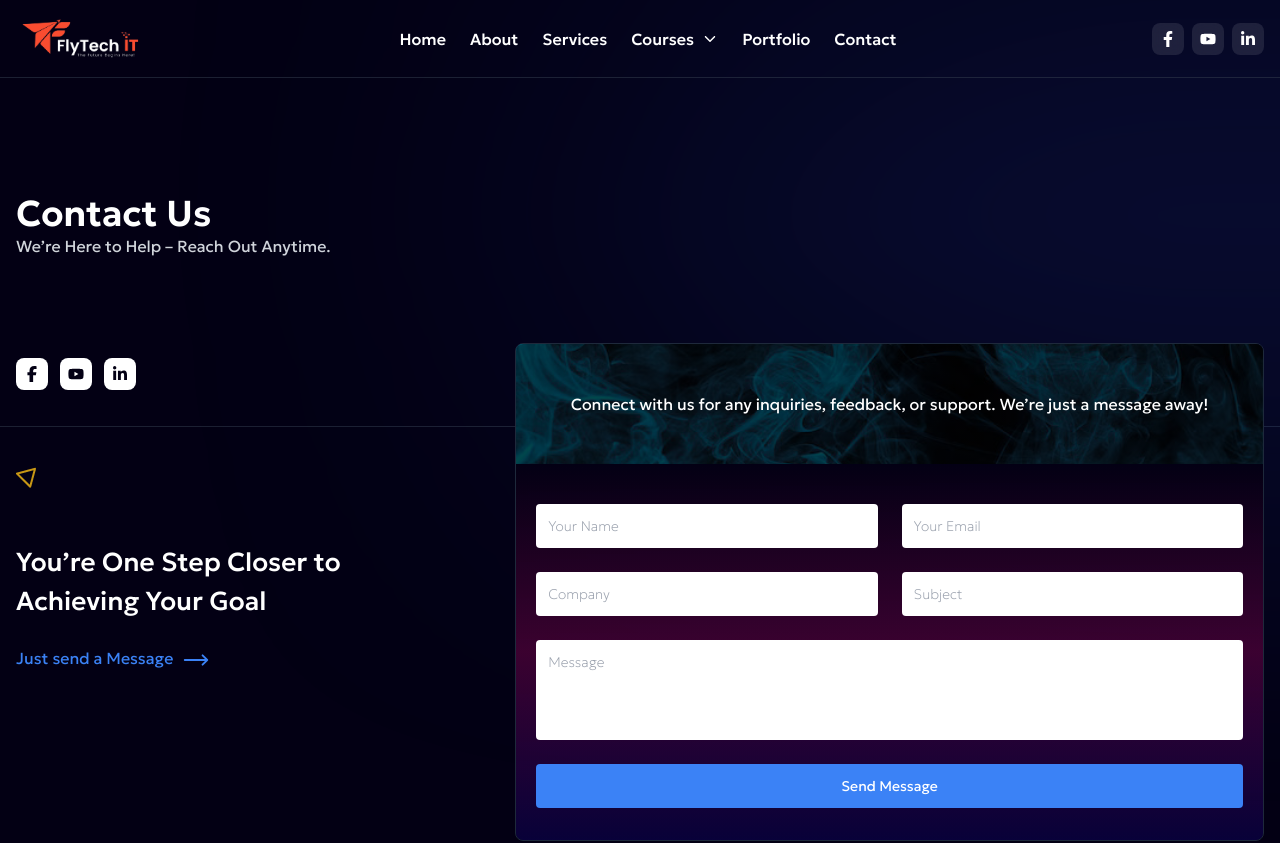
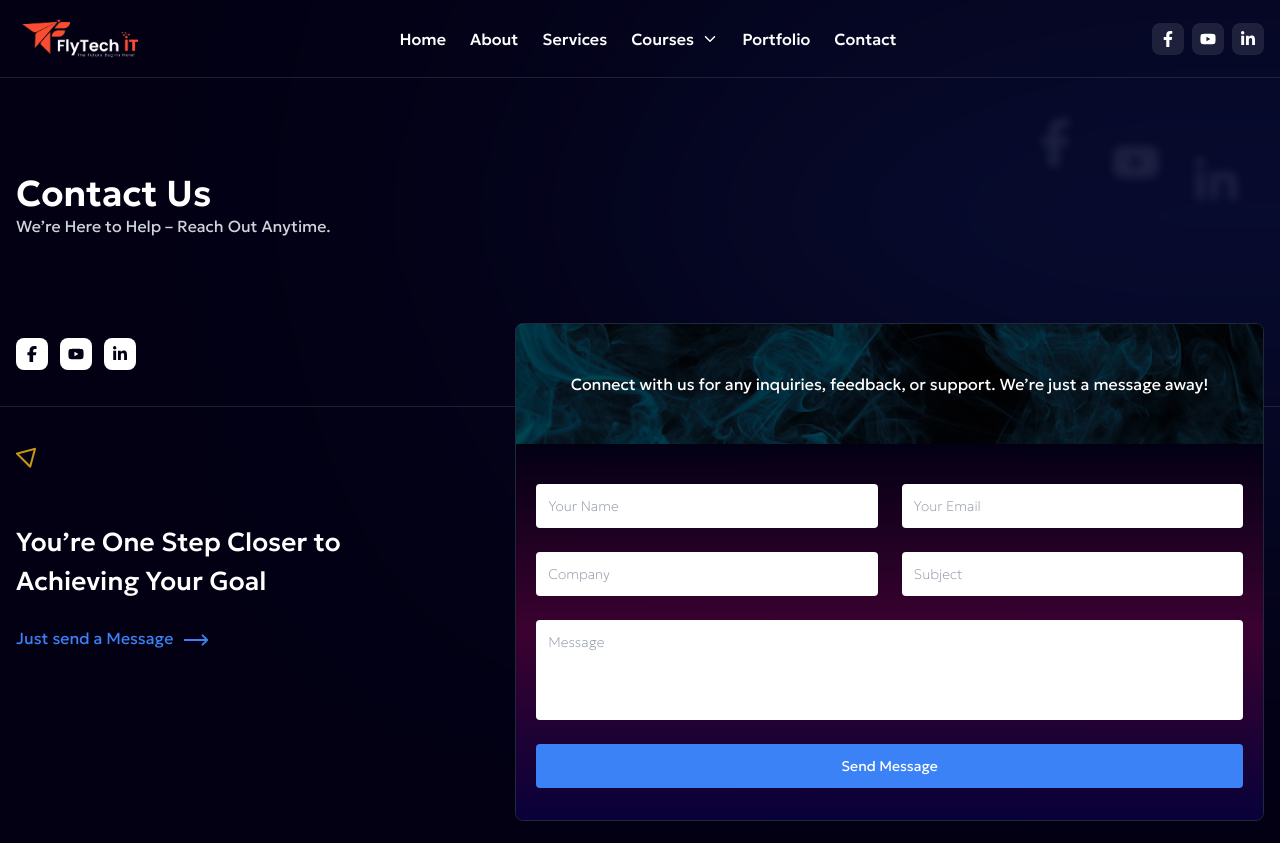
Before and after one commit to Shakiqurrahman/Flytech_IT, a Next.js app: page /contact in a window 1280 px wide. Shown: the top 843 px of the page. Built offline with nearby package versions, Linux system fonts and the light colour scheme.

Commit message:
hero shape2 fixed and contact new things added

```diff
--- a/src/app/contact/page.jsx
+++ b/src/app/contact/page.jsx
@@ -9,11 +9,18 @@ const Contact = () => {
     return (
         <>
             <div className="relative border-b border-gray-700/50">
-                <div className="max-w-[1600px] w-full rounded-full h-[200px] bg-gradient-to-b from-transparent from-0% via-95% to-100% via-blue-800 to-transparent absolute left-1/2 blur-[200px]"></div>
+                <div className="absolute right-10 top-10 hidden md:flex gap-8 blur-sm select-none">
+                    <FaFacebookF className="text-5xl text-white/10 animate-pulse" />
+                    <FaYoutube className="text-5xl text-white/10 animate-pulse mt-5" />
+                    <FaLinkedinIn className="text-5xl text-white/10 animate-pulse mt-10" />
+                </div>
+                <div className="w-full rounded-full h-[200px] bg-gradient-to-b from-transparent from-0% via-95% to-100% via-blue-800 to-transparent absolute left-1/2 blur-[200px]"></div>
                 <div className="max-width">
-                    <div className="pt-[100px] text-center md:text-start">
+                    <div className="pt-[80px] text-center md:text-start">
                         <h1 className="font-semibold text-4xl">Contact Us</h1>
-                        <p className="text-gray-300">We’re Here to Help – Reach Out Anytime.</p>
+                        <p className="text-gray-300">
+                            We’re Here to Help – Reach Out Anytime.
+                        </p>
                         <div className="flex justify-center md:justify-start items-center gap-3 mt-5 mb-[100px] md:mt-[100px] md:mb-5">
                             <Link
                                 href={"https://facebook.com/flytechitbd"}
--- a/src/app/loading.js
+++ b/src/app/loading.js
@@ -2,7 +2,7 @@ import React from 'react';
 
 const loading = () => {
     return (
-        <div className='max-width'>
+        <div className='max-width h-screen'>
             <h1 className='py-10 text-center'>Loading....</h1>
         </div>
     );
--- a/src/components/Hero.jsx
+++ b/src/components/Hero.jsx
@@ -27,7 +27,7 @@ const Hero = () => {
                     <Image
                         src={triangleShape2}
                         alt="hero shape"
-                        className="absolute left-1/2 bottom-10 animate-spin-slow"
+                        className="absolute left-1/2 -bottom-10 md:bottom-10 animate-spin-slow"
                     />
                     <div className="relative  flex flex-col md:flex-row justify-center items-center mt-32 mb-16">
                         <div className=" mb-10 w-full md:w-2/5">
@@ -68,7 +68,7 @@ const Hero = () => {
                         </div>
                     </div>
                     <div className="text-center max-w-[1000px] mx-auto">
-                        <p className=" mb-2">
+                        <p className="text-sm sm:text-base mb-2">
                             Transform your passion into a profession with
                             comprehensive training programs tailored to your
                             goals. Whether you&apos;re learning to code,
--- a/tailwind.config.js
+++ b/tailwind.config.js
@@ -9,92 +9,99 @@ module.exports = {
     theme: {
         extend: {
             colors: {
-    			body: '#030014',
-    			greenish: '#21b573',
-    			yellowish: '#faaf3a',
-    			blueish: '#3b81f5'
+                body: "#030014",
+                greenish: "#21b573",
+                yellowish: "#faaf3a",
+                blueish: "#3b81f5",
             },
             backgroundImage: {
-    			'dark-gradient': 'linear-gradient(to top left, rgba(79, 2, 57, .25), rgba(1, 80, 110, 0.3))',
-    			'dark-gradient-alt': 'linear-gradient(to top left, rgba(1, 80, 110, 0.3), rgba(79, 2, 57, .25))',
-				'linear-fade': 'linear-gradient(rgba(238, 224, 255, 0.06) 0%, rgba(238, 224, 255, 0) 100%)',
-				'linear-fade2': 'linear-gradient(rgba(238, 224, 255, 0.08) 0%, rgba(238, 224, 255, 0) 100%)',
-				'linear-fade3': 'linear-gradient(rgba(238, 224, 255, 0.12) 0%, rgba(238, 224, 255, 0) 100%)',
+                "dark-gradient":
+                    "linear-gradient(to top left, rgba(79, 2, 57, .25), rgba(1, 80, 110, 0.3))",
+                "dark-gradient-alt":
+                    "linear-gradient(to top left, rgba(1, 80, 110, 0.3), rgba(79, 2, 57, .25))",
+                "linear-fade":
+                    "linear-gradient(rgba(238, 224, 255, 0.06) 0%, rgba(238, 224, 255, 0) 100%)",
+                "linear-fade2":
+                    "linear-gradient(rgba(238, 224, 255, 0.08) 0%, rgba(238, 224, 255, 0) 100%)",
+                "linear-fade3":
+                    "linear-gradient(rgba(238, 224, 255, 0.12) 0%, rgba(238, 224, 255, 0) 100%)",
             },
             borderRadius: {
-    			lg: 'var(--radius)',
-    			md: 'calc(var(--radius) - 2px)',
-    			sm: 'calc(var(--radius) - 4px)'
+                lg: "var(--radius)",
+                md: "calc(var(--radius) - 2px)",
+                sm: "calc(var(--radius) - 4px)",
             },
             keyframes: {
                 marquee: {
                     from: {
-    					transform: 'translateX(0)'
+                        transform: "translateX(0)",
                     },
                     to: {
-    					transform: 'translateX(calc(-100% - var(--gap)))'
-    				}
+                        transform: "translateX(calc(-100% - var(--gap)))",
                     },
-    			'marquee-vertical': {
+                },
+                "marquee-vertical": {
                     from: {
-    					transform: 'translateY(0)'
+                        transform: "translateY(0)",
                     },
                     to: {
-    					transform: 'translateY(calc(-100% - var(--gap)))'
-    				}
+                        transform: "translateY(calc(-100% - var(--gap)))",
                     },
-    			'accordion-down': {
+                },
+                "accordion-down": {
                     from: {
-    					height: '0'
+                        height: "0",
                     },
                     to: {
-    					height: 'var(--radix-accordion-content-height)'
-    				}
+                        height: "var(--radix-accordion-content-height)",
                     },
-    			'accordion-up': {
+                },
+                "accordion-up": {
                     from: {
-    					height: 'var(--radix-accordion-content-height)'
+                        height: "var(--radix-accordion-content-height)",
                     },
                     to: {
-    					height: '0'
-    				}
+                        height: "0",
+                    },
                 },
                 moveLeftRight: {
-    				'0%, 100%': {
-    					transform: 'translateX(0)'
+                    "0%, 100%": {
+                        transform: "translateX(0)",
                     },
-    				'50%': {
-    					transform: 'translateX(40px)'
-    				}
+                    "50%": {
+                        transform: "translateX(40px)",
                     },
-    			'border-beam': {
-    				'100%': {
-    					'offset-distance': '100%'
-    				}
+                },
+                "border-beam": {
+                    "100%": {
+                        "offset-distance": "100%",
+                    },
                 },
                 shine: {
-    				'0%': {
-    					'background-position': '0% 0%'
+                    "0%": {
+                        "background-position": "0% 0%",
                     },
-    				'50%': {
-    					'background-position': '100% 100%'
+                    "50%": {
+                        "background-position": "100% 100%",
                     },
                     to: {
-    					'background-position': '0% 0%'
-    				}
-    			}
+                        "background-position": "0% 0%",
+                    },
+                },
             },
             animation: {
-    			marquee: 'marquee var(--duration) infinite linear',
-    			'marquee-vertical': 'marquee-vertical var(--duration) linear infinite',
-    			'accordion-down': 'accordion-down 0.2s ease-out',
-    			'accordion-up': 'accordion-up 0.2s ease-out',
-    			'spin-slow': 'spin 4s linear infinite',
-    			moveLeftRight: 'moveLeftRight 10s ease-in-out infinite',
-    			'border-beam': 'border-beam calc(var(--duration)*1s) infinite linear',
-    			shine: 'shine var(--duration) infinite linear'
-    		}
-    	}
+                marquee: "marquee var(--duration) infinite linear",
+                "marquee-vertical":
+                    "marquee-vertical var(--duration) linear infinite",
+                "accordion-down": "accordion-down 0.2s ease-out",
+                "accordion-up": "accordion-up 0.2s ease-out",
+                "spin-slow": "spin 4s linear infinite",
+                moveLeftRight: "moveLeftRight 10s ease-in-out infinite",
+                "border-beam":
+                    "border-beam calc(var(--duration)*1s) infinite linear",
+                shine: "shine var(--duration) infinite linear",
+            },
+        },
     },
     plugins: [require("tailwindcss-animate")],
 };
```
Lines whose indentation alone changed are shown as unchanged.
